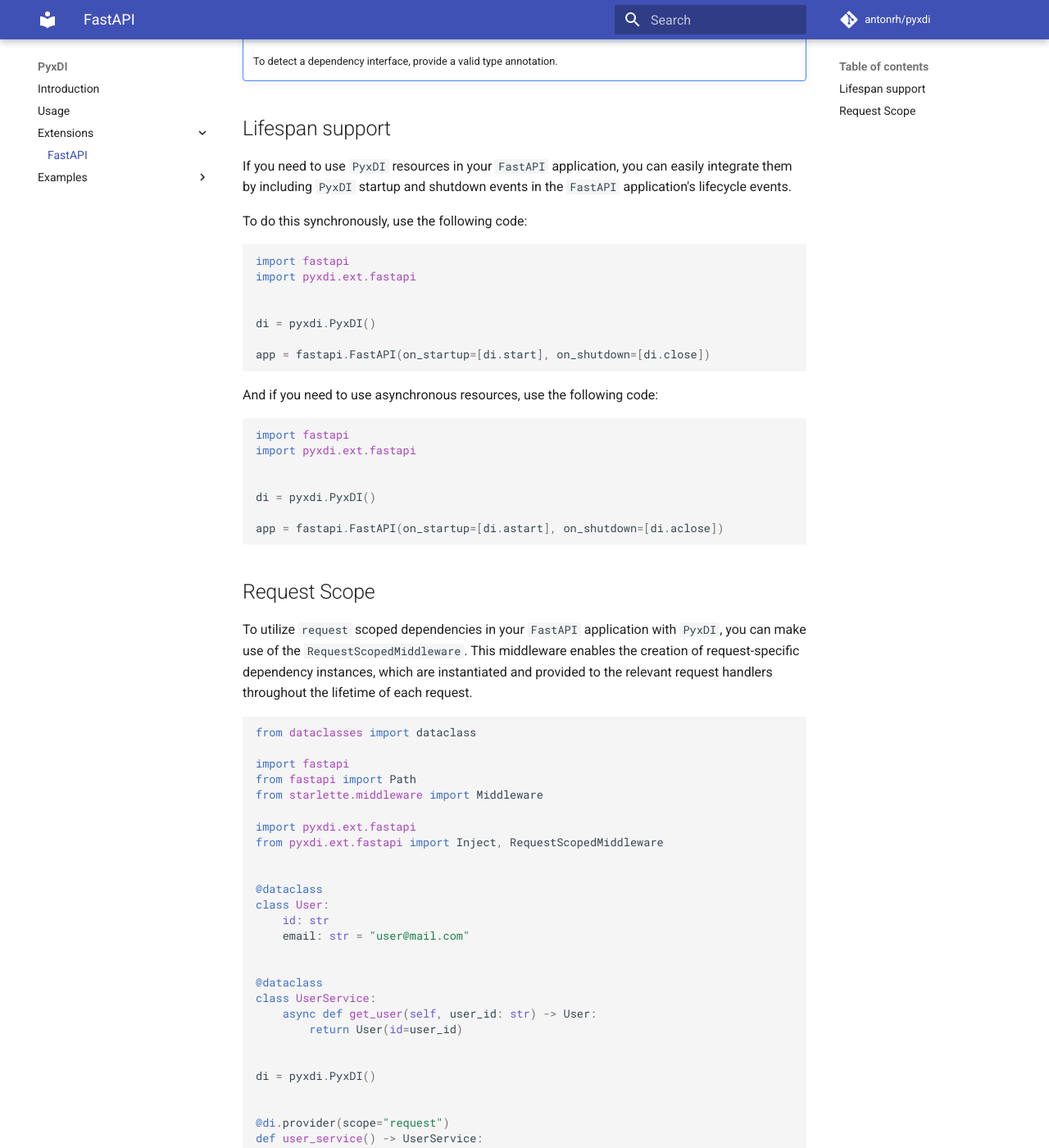
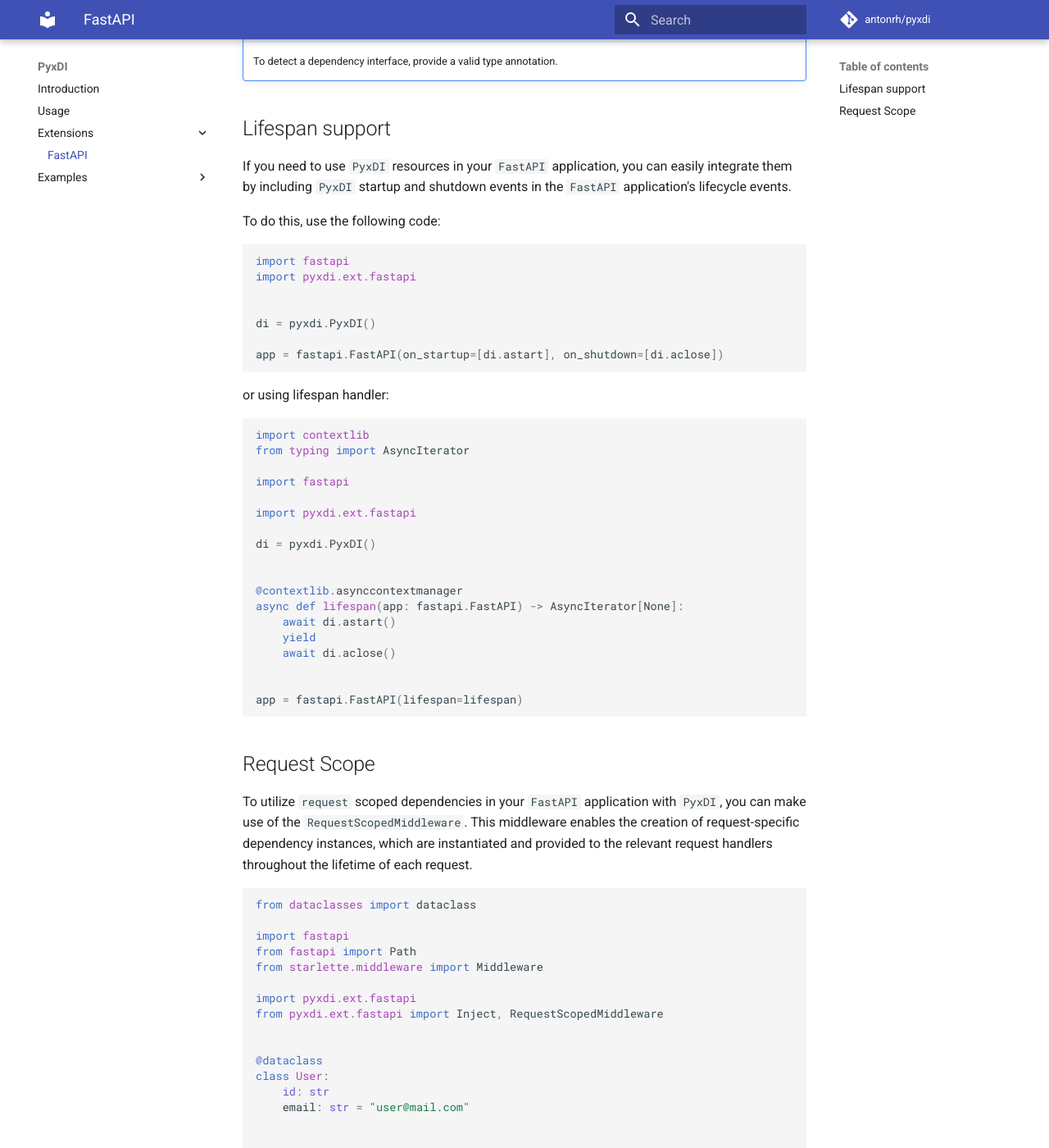
Before and after one commit to antonrh/anydi, an MkDocs documentation site: the page built from docs/extensions/fastapi.md, in a window 1280 px wide and 1400 px high, scrolled down 930 px. Shown: the whole window at 82% size. Built offline with MkDocs 1.6.1 and Material for MkDocs 9.7.7, drawn with Linux system fonts in a browser that asks for light colours; comment, search, counter and statistics services are not loaded.

Commit message:
Update FastAPI extension documentation

````diff
--- a/docs/extensions/fastapi.md
+++ b/docs/extensions/fastapi.md
@@ -50,19 +50,7 @@ pyxdi.ext.fastapi.install(app, di)
 If you need to use `PyxDI` resources in your `FastAPI` application, you can easily integrate them by including `PyxDI`
 startup and shutdown events in the `FastAPI` application's lifecycle events.
 
-To do this synchronously, use the following code:
-
-```python
-import fastapi
-import pyxdi.ext.fastapi
-
-
-di = pyxdi.PyxDI()
-
-app = fastapi.FastAPI(on_startup=[di.start], on_shutdown=[di.close])
-```
-
-And if you need to use asynchronous resources, use the following code:
+To do this, use the following code:
 
 ```python
 import fastapi
@@ -73,6 +61,30 @@ di = pyxdi.PyxDI()
 
 app = fastapi.FastAPI(on_startup=[di.astart], on_shutdown=[di.aclose])
 ```
+
+or using lifespan handler:
+
+```python
+import contextlib
+from typing import AsyncIterator
+
+import fastapi
+
+import pyxdi.ext.fastapi
+
+di = pyxdi.PyxDI()
+
+
+@contextlib.asynccontextmanager
+async def lifespan(app: fastapi.FastAPI) -> AsyncIterator[None]:
+    await di.astart()
+    yield
+    await di.aclose()
+
+
+app = fastapi.FastAPI(lifespan=lifespan)
+```
+
 
 ## Request Scope
 
````
